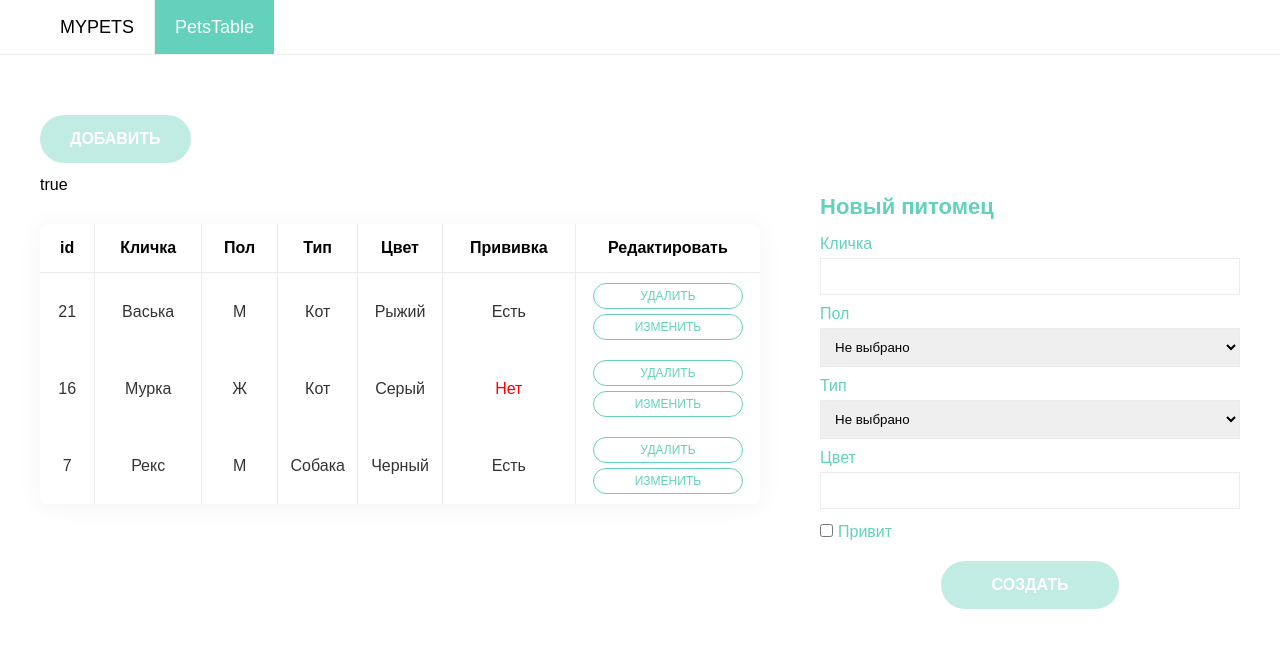
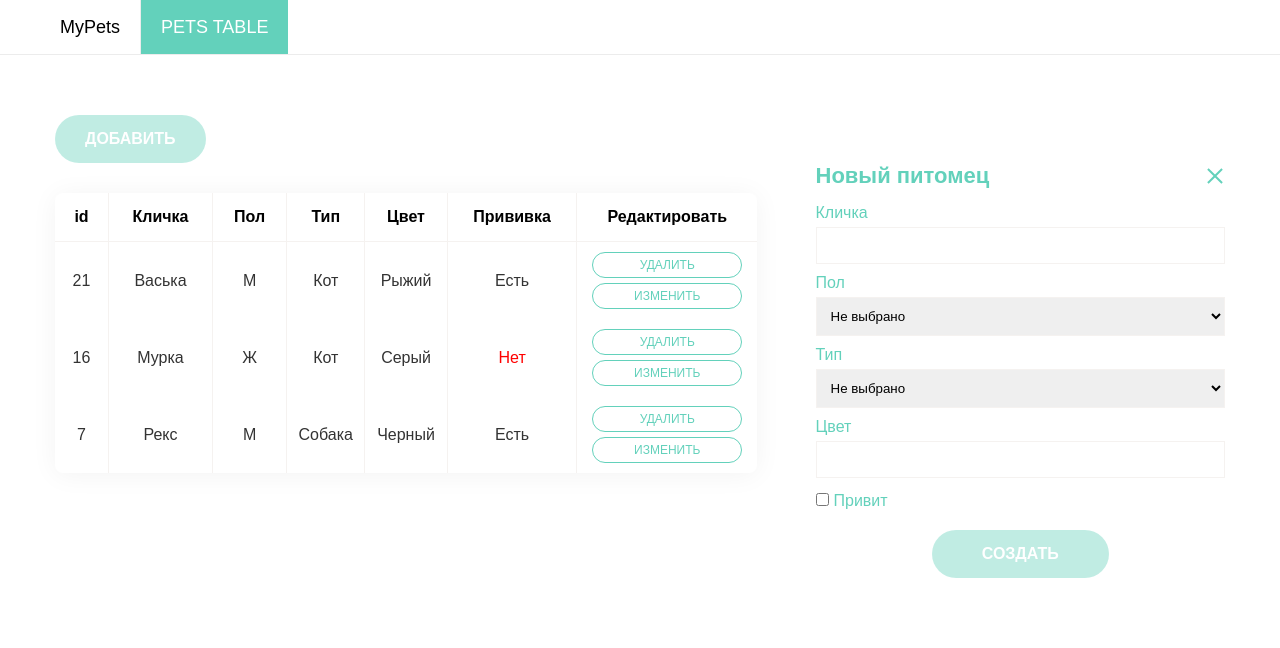
Before and after one commit to tsygvintseva/test-ng-app, an Angular app: page /pets-table in a window 1280 px wide. Both pictures are taken after a click on the button "ДОБАВИТЬ". Shown: the top 648 px of the page. Built offline with nearby package versions, Linux system fonts and the light colour scheme.

Commit message:
row highlight, fix text display and button "change"

```diff
--- a/package.json
+++ b/package.json
@@ -16,9 +16,11 @@
     "@angular/compiler": "~10.0.9",
     "@angular/core": "~10.0.9",
     "@angular/forms": "~10.0.9",
+    "@angular/material": "^10.1.3",
     "@angular/platform-browser": "~10.0.9",
     "@angular/platform-browser-dynamic": "~10.0.9",
     "@angular/router": "~10.0.9",
+    "install": "^0.13.0",
     "rxjs": "~6.5.5",
     "tslib": "^2.0.0",
     "zone.js": "~0.10.3"
--- a/src/app/app.component.scss
+++ b/src/app/app.component.scss
@@ -1,4 +1,6 @@
 .container {
   width: 1200px;
   margin: 0 auto;
+  padding: 0 15px;
+  box-sizing: border-box;
 }
--- a/src/app/app.component.ts
+++ b/src/app/app.component.ts
@@ -1,4 +1,5 @@
 import { Component } from '@angular/core';
+
 
 @Component({
   selector: 'app-root',
--- a/src/app/app.module.ts
+++ b/src/app/app.module.ts
@@ -1,6 +1,7 @@
 import { BrowserModule } from '@angular/platform-browser';
 import { NgModule } from '@angular/core';
 import { ReactiveFormsModule } from '@angular/forms';
+
 
 import { AppRoutingModule } from './app-routing.module';
 import { AppComponent } from './app.component';
--- a/src/app/menu/menu.component.html
+++ b/src/app/menu/menu.component.html
@@ -7,7 +7,7 @@
     </p>
     <ul class="main-nav__list">
       <li class="main-nav__item">
-        <a href="" class="main-nav__link" routerLink="/pets-table" routerLinkActive="active">PetsTable</a>
+        <a href="" class="main-nav__link" routerLink="/pets-table" routerLinkActive="active">Pets Table</a>
       </li>
     </ul>
   </nav>
--- a/src/app/menu/menu.component.scss
+++ b/src/app/menu/menu.component.scss
@@ -29,6 +29,7 @@
   line-height: 24px;
   color: #63D1BB;
   text-decoration: none;
+  text-transform: uppercase;
 
   &:hover {
     color: #fff;
@@ -39,7 +40,6 @@
 .main-nav__logo a {
   color: #000;
   text-decoration: none;
-  text-transform: uppercase;
 }
 
 .main-nav__link.active {
--- a/src/app/pets-table/pets-table.component.html
+++ b/src/app/pets-table/pets-table.component.html
@@ -1,11 +1,6 @@
 <div class="pets__wrap">
 
   <button class="pets__button" (click)="openRightSide()" [disabled]="openedRightSide">Добавить</button>
-
-  <pre>{{selectedPet|json}}</pre>
-  {{ elName?.value }}
-  {{ openedRightSide }}
-
   <div class="pets">
     <div class="pets__tableWrap" [ngClass]="{ full: !openedRightSide }">
       <ng-template #elseBlock>
@@ -23,7 +18,7 @@
           <th>Прививка</th>
           <th>Редактировать</th>
         </tr>
-        <tr *ngFor="let pet of pets">
+        <tr *ngFor="let pet of pets" [ngClass] = "{'highlight' : pet.id == selectedName} ">
           <td>
             {{pet.id}}
           </td>
@@ -44,7 +39,7 @@
           </td>
           <td class="pets__buttonWrap">
             <button class="pets__button-table" (click)=deletePet(pet.id)>Удалить</button>
-            <button class="pets__button-table" (click)="open(pet.id)">Изменить</button>
+            <button class="pets__button-table" (click)="open(pet.id)" >Изменить</button>
           </td>
         </tr>
       </table>
@@ -52,7 +47,10 @@
 
     <form class="pets__form" [formGroup]="petsForm" (ngSubmit)="onSubmit()" [ngClass]="{ hulf: openedRightSide }">
 
-      <h1 class="pets__form-title">{{selectedPet?.id ? 'Редактировать' : 'Новый питомец'}}</h1>
+      <div class="pets__form-titleWrap">
+        <h1 class="pets__form-title">{{selectedPet?.id ? 'Редактировать' : 'Новый питомец'}}</h1>
+        <button class="pets__form-close" (click)="closeForm()"></button>
+      </div>
 
       <label>
         <span>Кличка</span>
@@ -87,7 +85,7 @@
 
       <button
         class="pets__button pets__button--form"
-        (click)="save(selectedPet.id)"
+        (click)="save(selectedPet?.id)"
         [disabled]="petsForm.invalid"
         type="submit"
       >
--- a/src/app/pets-table/pets-table.component.scss
+++ b/src/app/pets-table/pets-table.component.scss
@@ -32,8 +32,8 @@
     font-size: 16px;
     line-height: 18px;
     color: #000000;
-    border-right: 1px solid #ECECEC;
-    border-bottom: 1px solid #ECECEC;
+    border-right: 1px solid #F5F2F0;
+    border-bottom: 1px solid #F5F2F0;
 
     &:last-of-type {
       border-right: none;
@@ -47,7 +47,7 @@
     font-size: 16px;
     line-height: 20px;
     color: #333333;
-    border-right: 1px solid #ECECEC;
+    border-right: 1px solid #F5F2F0;
 
     &:last-of-type {
       border-right: none;
@@ -58,10 +58,17 @@
     }
   }
 
-  & tr.change {
-    border: 1px solid #ECECEC;
-    & td {
-      color: #63D1BB;
+  & tr.highlight {
+    background-color: #F5F2F0;
+
+    & .pets__button-table {
+      color: #fff;
+      background: #63D1BB;
+    }
+
+    & td,
+    & th {
+      border-right: none;
     }
   }
 }
@@ -87,7 +94,7 @@
     margin-top: 5px;
     padding: 10px;
     box-sizing: border-box;
-    border: 1px solid #ECECEC;
+    border: 1px solid #F5F2F0;
   }
 
   & input.pets__input-checkbox,
@@ -172,10 +179,46 @@
   font-size: 32px;
 }
 
+.pets__form-titleWrap {
+  margin-bottom: 15px;
+  display: flex;
+  align-items: center;
+  justify-content: space-between;
+}
+
 .pets__form-title {
-  margin-top: 0;
+  margin: 0;
   font-size: 22px;
   color: #63D1BB;
+}
+
+.pets__form-close {
+  position: relative;
+  padding: 0;
+  width: 20px;
+  height: 20px;
+  background-color: transparent;
+  border: none;
+  cursor: pointer;
+}
+
+.pets__form-close:before,
+.pets__form-close:after {
+  position: absolute;
+  top: 50%;
+  left: 50%;
+  content: '';
+  height: 20px;
+  width: 2px;
+  background-color: #63D1BB;
+  transform: translate(-50%, -50%);
+}
+
+.pets__form-close:before {
+  transform: translate(-50%, -50%) rotate(45deg);
+}
+.pets__form-close:after {
+  transform: translate(-50%, -50%) rotate(-45deg);
 }
 
 .pets__input-checkbox {
--- a/src/app/pets-table/pets-table.component.ts
+++ b/src/app/pets-table/pets-table.component.ts
@@ -27,11 +27,13 @@ export class PetsTableComponent implements OnInit {
   }
 
   pets = mockData;
+  newPet = false;
   petsForm: FormGroup;
   openedRightSide = false;
   genderArray = ['М', 'Ж'];
   typeArray = ['Кот', 'Собака', 'Птица'];
   selectedPet: IPet;
+  public selectedName;
 
   initForm() {
     this.petsForm = this.fb.group({
@@ -62,68 +64,74 @@ export class PetsTableComponent implements OnInit {
     this.openRightSide();
   }
 
+  open(id) {
+    if (this.newPet) {
+      this.editPet(id);
+    } else {
+      this.openRightSide();
+      this.editPet(id);
+    }
+  }
+
   editPet(id) {
+    this.selectedName = id;
     this.selectedPet = this.pets.find((pet) => pet.id === id);
     this.petsForm.patchValue(this.selectedPet);
-  }
-
-  open(id) {
-    console.log(id);
-    this.openRightSide();
-    this.editPet(id);
   }
 
   deletePet(id) {
     this.pets.splice(this.pets.findIndex((pet) => pet.id === id), 1);
   }
 
+  closeForm() {
+    this.selectedPet = null;
+    this.selectedName = null;
+    this.newPet = !this.newPet;
+    this.openedRightSide = !this.openedRightSide;
+  }
+
   openRightSide() {
+    this.newPet = !this.newPet;
     this.openedRightSide = !this.openedRightSide;
   }
 
   save(id) {
-    console.log(id);
     if (id) {
-
       const tempPet = {
         id,
-        name: this.elName.value,
-        gender: this.elGender.value,
-        type: this.elType.value,
-        color: this.elColor.value,
-        vaccination: this.elVaccination.value,
+        name: this.name.value,
+        gender: this.gender.value,
+        type: this.type.value,
+        color: this.color.value,
+        vaccination: this.vaccination.value,
       };
-
-      console.log('tempPet', tempPet);
-
       const foundIndex = this.pets.findIndex(pet => pet.id === tempPet.id);
       this.pets[foundIndex] = tempPet;
-
-      console.log(this.pets);
-
+      this.selectedPet = null;
+      this.selectedName = null;
       this.openRightSide();
     } else {
       this.addPet();
     }
   }
 
-  get elName() {
+  get name() {
     return this.petsForm.get('name');
   }
 
-  get elGender() {
+  get gender() {
     return this.petsForm.get('gender');
   }
 
-  get elType() {
+  get type() {
     return this.petsForm.get('type');
   }
 
-  get elColor() {
+  get color() {
     return this.petsForm.get('color');
   }
 
-  get elVaccination() {
+  get vaccination() {
     return this.petsForm.get('vaccination');
   }
 }
```
Also changed, not shown: 1 other file (tests, documents, lock files or other folders).
